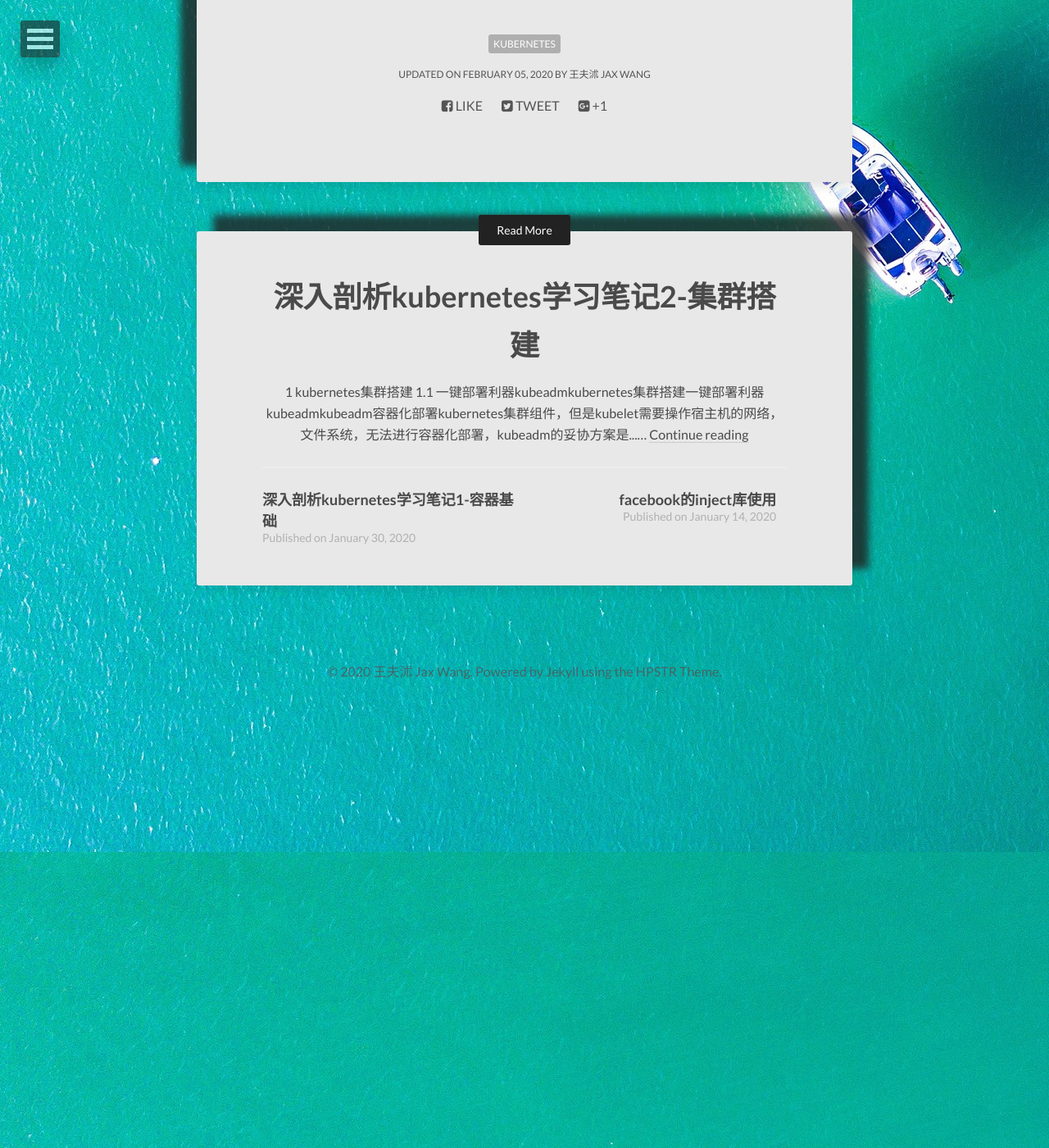
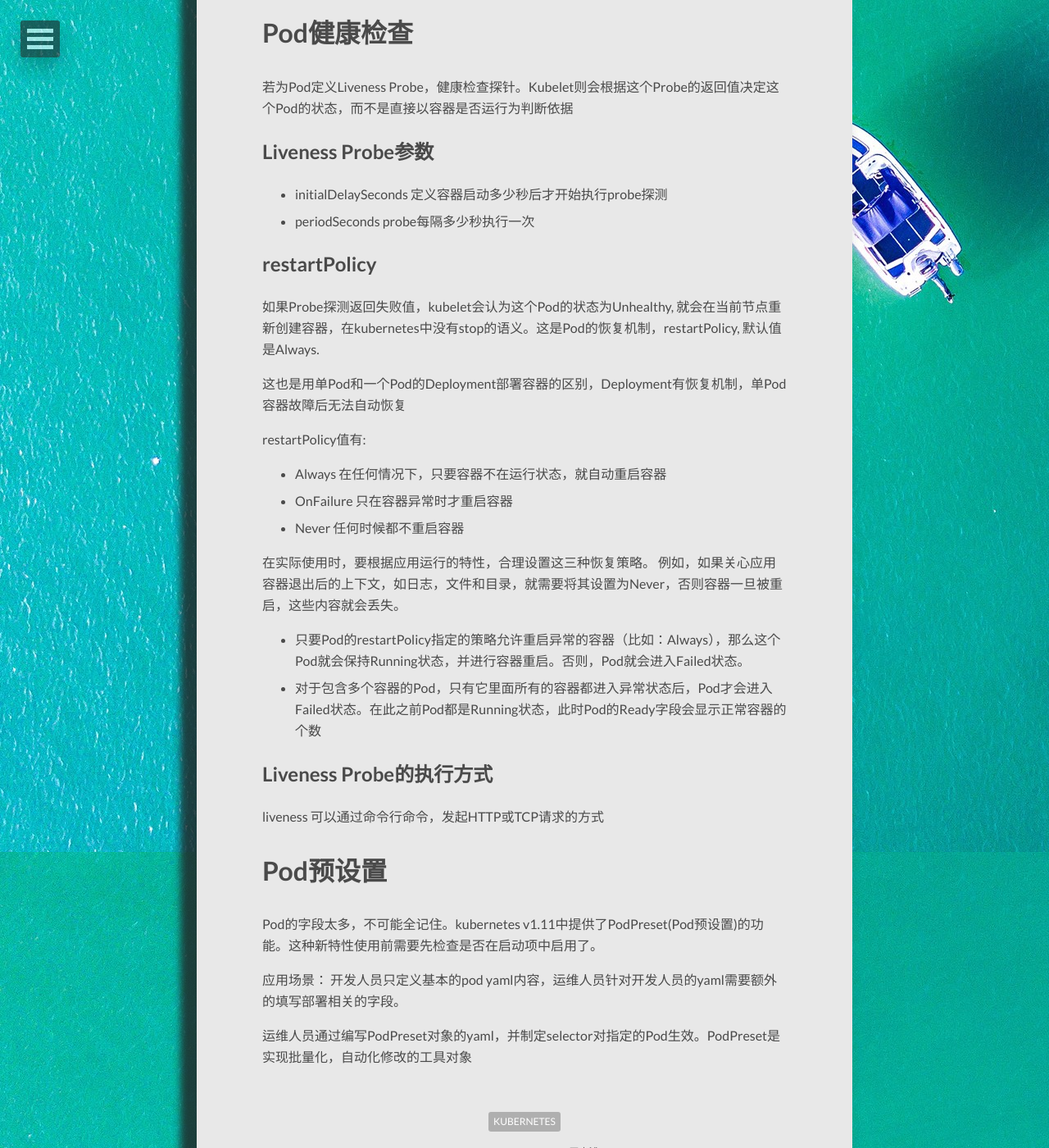
Before and after one commit to wfsly/blog, a Jekyll site: the page built from _posts/2020-02-05-深入剖析kubernetes学习笔记3-Pod.md, in a window 1280 px wide and 1400 px high, scrolled down 4718 px. Shown: the whole window at 82% size. Built offline with Jekyll 4.4.1, drawn with Linux system fonts in a browser that asks for light colours; nearby versions of some CDN libraries.

Commit message:
feat: update

```diff
--- a/_posts/2020-02-05-深入剖析kubernetes学习笔记3-Pod.md
+++ b/_posts/2020-02-05-深入剖析kubernetes学习笔记3-Pod.md
@@ -11,6 +11,8 @@ tags: [kubernetes]
 [1 Pod](#1-Pod)
 [2 Pod基本概念](#2-Pod基本概念)
 [3 Pod使用进阶](#3-Pod使用进阶)
+[4 Pod健康检查](#4-Pod健康检查)
+[5 Pod预设置](#5-Pod预设置)
 
 <!-- /TOC -->
 
@@ -150,3 +152,37 @@ Service Account对象的作用就是Kubernetes系统内置的一种“服务账
 这种Service Account对象的授权信息和文件，就是存储在它所绑定的特殊的Secret对象中的。这个特殊的Secret对象叫做ServiceAccountToken.任何运行在Kubernetes集群上的应用，都必须使用serviceAccountToken里保存的授权信息，也就是Token，才可以合法的访问API Server.
 
 kubernete已提供了一个默认”服务账户“
+
+# Pod健康检查
+
+若为Pod定义Liveness Probe，健康检查探针。Kubelet则会根据这个Probe的返回值决定这个Pod的状态，而不是直接以容器是否运行为判断依据
+
+## Liveness Probe参数
+- initialDelaySeconds 定义容器启动多少秒后才开始执行probe探测
+- periodSeconds probe每隔多少秒执行一次
+
+## restartPolicy
+
+如果Probe探测返回失败值，kubelet会认为这个Pod的状态为Unhealthy, 就会在当前节点重新创建容器，在kubernetes中没有stop的语义。这是Pod的恢复机制，restartPolicy, 默认值是Always.
+
+这也是用单Pod和一个Pod的Deployment部署容器的区别，Deployment有恢复机制，单Pod容器故障后无法自动恢复
+
+restartPolicy值有:
+- Always 在任何情况下，只要容器不在运行状态，就自动重启容器
+- OnFailure 只在容器异常时才重启容器
+- Never 任何时候都不重启容器
+
+在实际使用时，要根据应用运行的特性，合理设置这三种恢复策略。 例如，如果关心应用容器退出后的上下文，如日志，文件和目录，就需要将其设置为Never，否则容器一旦被重启，这些内容就会丢失。
+
+- 只要Pod的restartPolicy指定的策略允许重启异常的容器（比如：Always），那么这个Pod就会保持Running状态，并进行容器重启。否则，Pod就会进入Failed状态。
+- 对于包含多个容器的Pod，只有它里面所有的容器都进入异常状态后，Pod才会进入Failed状态。在此之前Pod都是Running状态，此时Pod的Ready字段会显示正常容器的个数
+
+## Liveness Probe的执行方式
+liveness 可以通过命令行命令，发起HTTP或TCP请求的方式
+
+# Pod预设置
+Pod的字段太多，不可能全记住。kubernetes v1.11中提供了PodPreset(Pod预设置)的功能。这种新特性使用前需要先检查是否在启动项中启用了。
+
+应用场景： 开发人员只定义基本的pod yaml内容，运维人员针对开发人员的yaml需要额外的填写部署相关的字段。
+
+运维人员通过编写PodPreset对象的yaml，并制定selector对指定的Pod生效。PodPreset是实现批量化，自动化修改的工具对象
```
